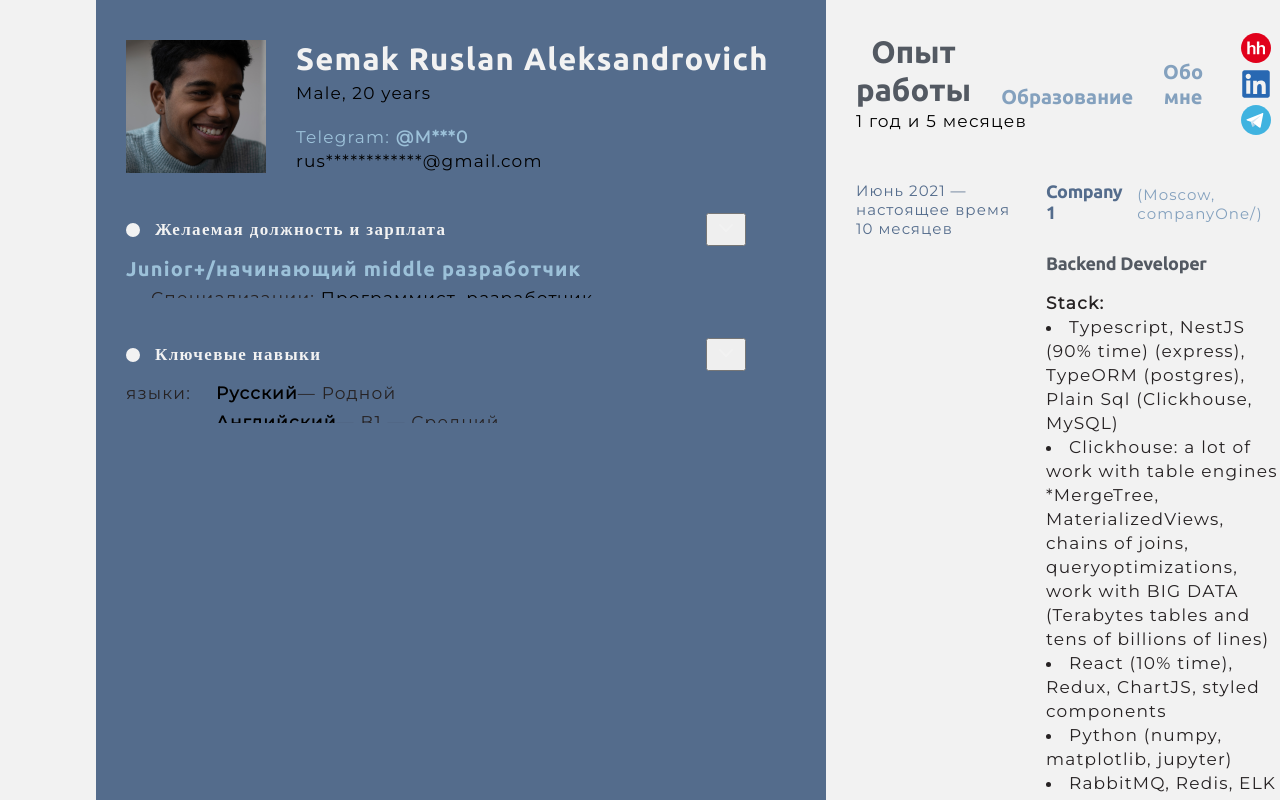
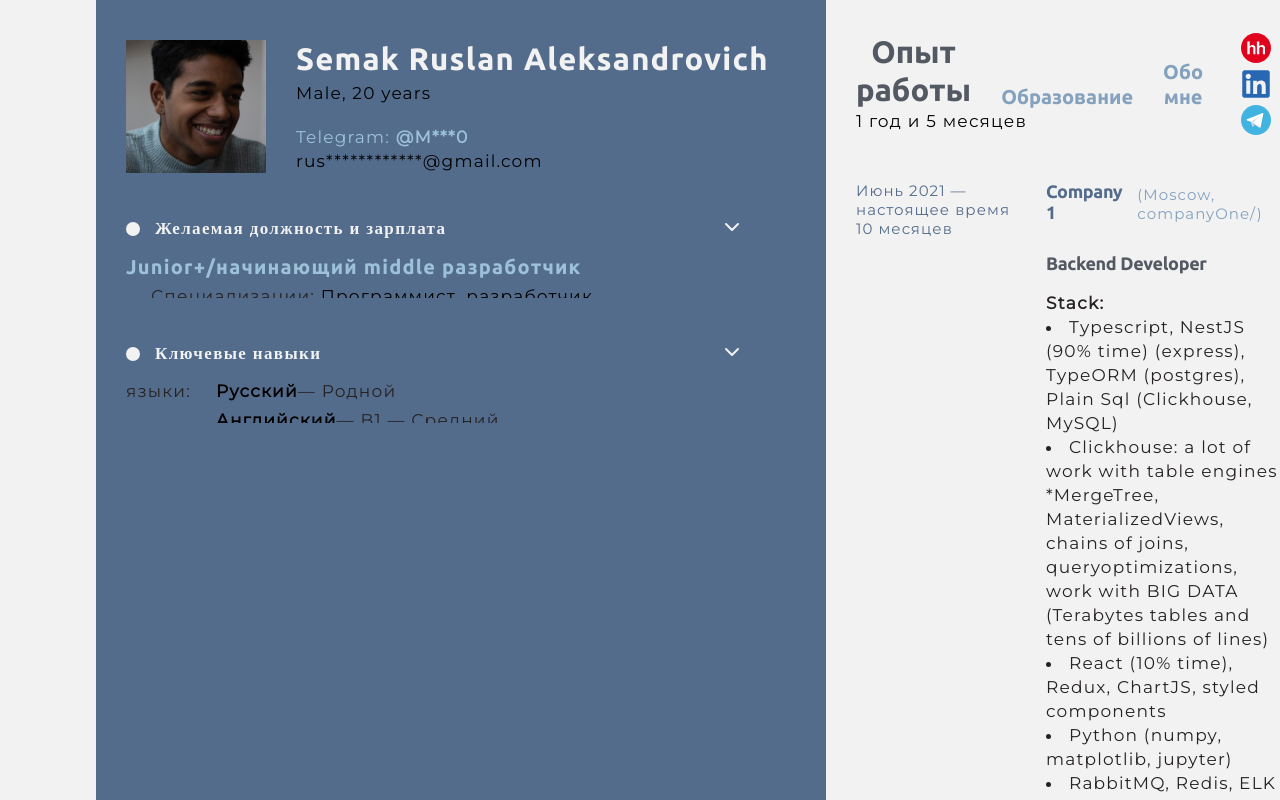
Before and after one commit to 21shunya/some_man, a React (Create React App) app: page / in a window 1280 px wide. Built offline with nearby package versions, Linux system fonts and the light colour scheme; a web font is replaced by a local one.

Commit message:
add animation to button

```diff
--- a/src/StaticInfo/InfoBlock.js
+++ b/src/StaticInfo/InfoBlock.js
@@ -13,20 +13,23 @@ const StyledBlock = styled.div`
 
 export default function InfoBlock(props) {
   const [visibility, setVisibility] = useState("false");
-  const [height, setH] = useState("85px");
+  const [height, setHeigt] = useState("85px");
+  const [rotation, setRotate] = useState("0deg");
+
   function changeVisibility() {
     if (visibility === "false") {
       setVisibility("true");
-      setH("100%");
+      setHeigt("100%");
+      setRotate("180deg");
     } else {
       setVisibility("false");
-      setH("85px");
+      setHeigt("85px");
+      setRotate("0deg");
     }
-    console.log(visibility);
   }
 
   return (
-    <visibilityContext.Provider value={{ changeVisibility }}>
+    <visibilityContext.Provider value={{ changeVisibility, rotation }}>
       <StyledBlock {...props} height={height}></StyledBlock>
     </visibilityContext.Provider>
   );
--- a/src/StaticInfo/ItemTitle.js
+++ b/src/StaticInfo/ItemTitle.js
@@ -1,4 +1,4 @@
-import React, { useState, useContext } from "react";
+import React, { useContext, useState } from "react";
 import styled from "styled-components";
 import visibilityContext from "../VisibilityContext";
 
@@ -19,18 +19,26 @@ const StyledTitle = styled.div`
   margin-bottom: 10px;
 `;
 
+const StyledIconButton = styled.button`
+  background: transparent;
+  border: none;
+  padding: 2px;
+  transform: rotate(${(props) => props.rotation});
+  transition: 0.6s ease-out;
+`;
+
 export default function ItemTitle(props) {
-    const {changeVisibility} = useContext(visibilityContext)
+  const { changeVisibility, rotation } = useContext(visibilityContext);
 
   return (
     <StyledTitle>
-        <div className="title-marker">
-          <span className="ellipse"></span>
-          {props.title}
-        </div>
-        <button className="img-btn" onClick={changeVisibility}>
-          <img src="icons.svg" />
-        </button>
+      <div className="title-marker">
+        <span className="ellipse"></span>
+        {props.title}
+      </div>
+      <StyledIconButton rotation={rotation} onClick={changeVisibility}>
+        <img src="icons.svg" />
+      </StyledIconButton>
     </StyledTitle>
   );
 }
--- a/src/StaticInfo/Position.js
+++ b/src/StaticInfo/Position.js
@@ -1,9 +1,10 @@
-import React, { useState } from "react";
+import React from "react";
 import InfoBlock from "./InfoBlock";
 import ItemTitle from "./ItemTitle";
 
 export default function Position(props) {
   const {mainInfo} = {...props}
+
   return (
     <InfoBlock>
       <ItemTitle title={mainInfo.title}></ItemTitle>
--- a/src/StaticInfo/Skills.js
+++ b/src/StaticInfo/Skills.js
@@ -1,4 +1,4 @@
-import React, { useState } from "react";
+import React from "react";
 import Shapes from "./Shapes.js";
 import InfoBlock from "./InfoBlock.js";
 import ItemTitle from "./ItemTitle.js";
```
